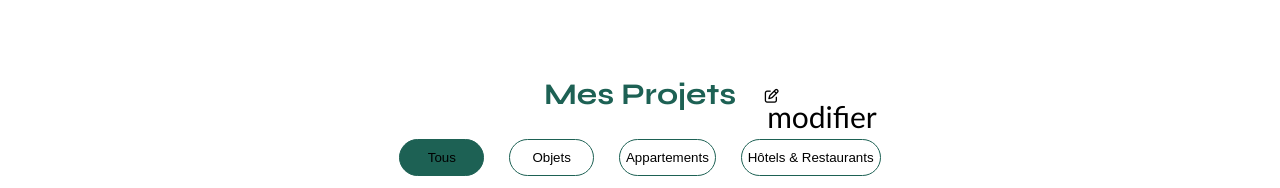
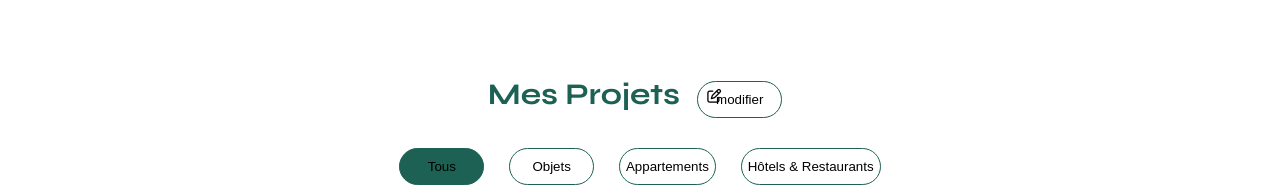
Before and after one commit to Athmg/Projet6-Works, a plain HTML site: page FrontEnd/index.html in a window 1280 px wide. Shown: the part 620-808 px from the top of the page. Drawn offline with nearby package versions, Linux system fonts and the light colour scheme; no server answers.

Commit message:
Update index.html

```diff
--- a/FrontEnd/index.html
+++ b/FrontEnd/index.html
@@ -51,15 +51,14 @@
 			<button class="js_modal_btn " id="add_img" type="button" onclick=" addModalWork();" style="opacity: 0;">
 			Ajouter
 		</button>
+
 			<h2>
 				Mes Projets
-					<i class=" modal_icon_edit fa-regular fa-pen-to-square">
-						<span>
-							<button class="modal_btn modal_trigger edit_icon_txt"> modifier</button>
-						</span>
-					</i>
-					<br>
+					<i class=" edit_block_modal modal_icon_edit fa-regular fa-pen-to-square"></i>
+					<button class="modal_btn_edit modal_trigger"> modifier</button>
 			</h2>
+
+
 			<div class="category" id="categ">
 				<button class="active" id="4" type="button" value="btTous">Tous</button>
 				<button  id="1" type="button" data-Objets>Objets</button>
```
